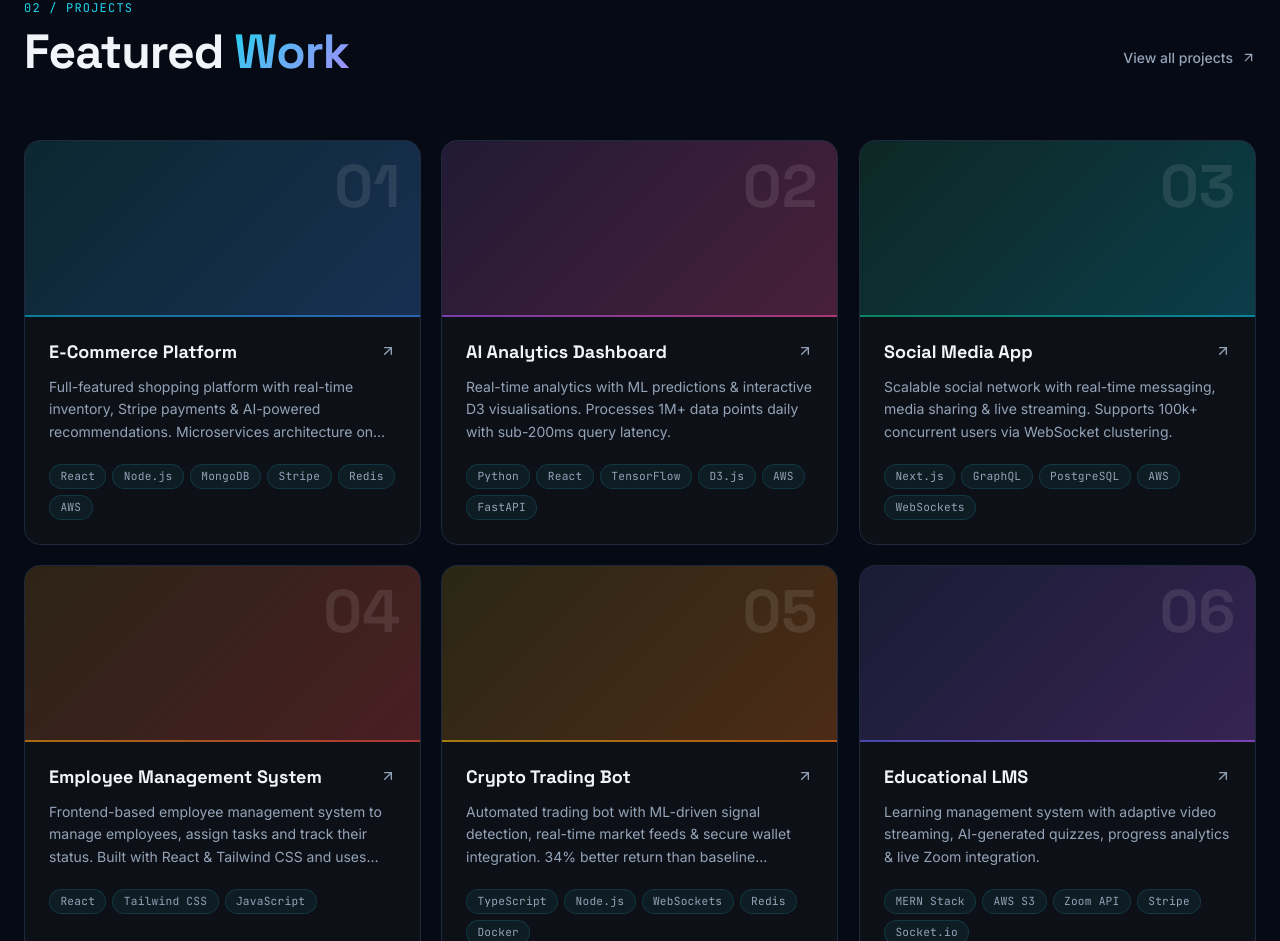
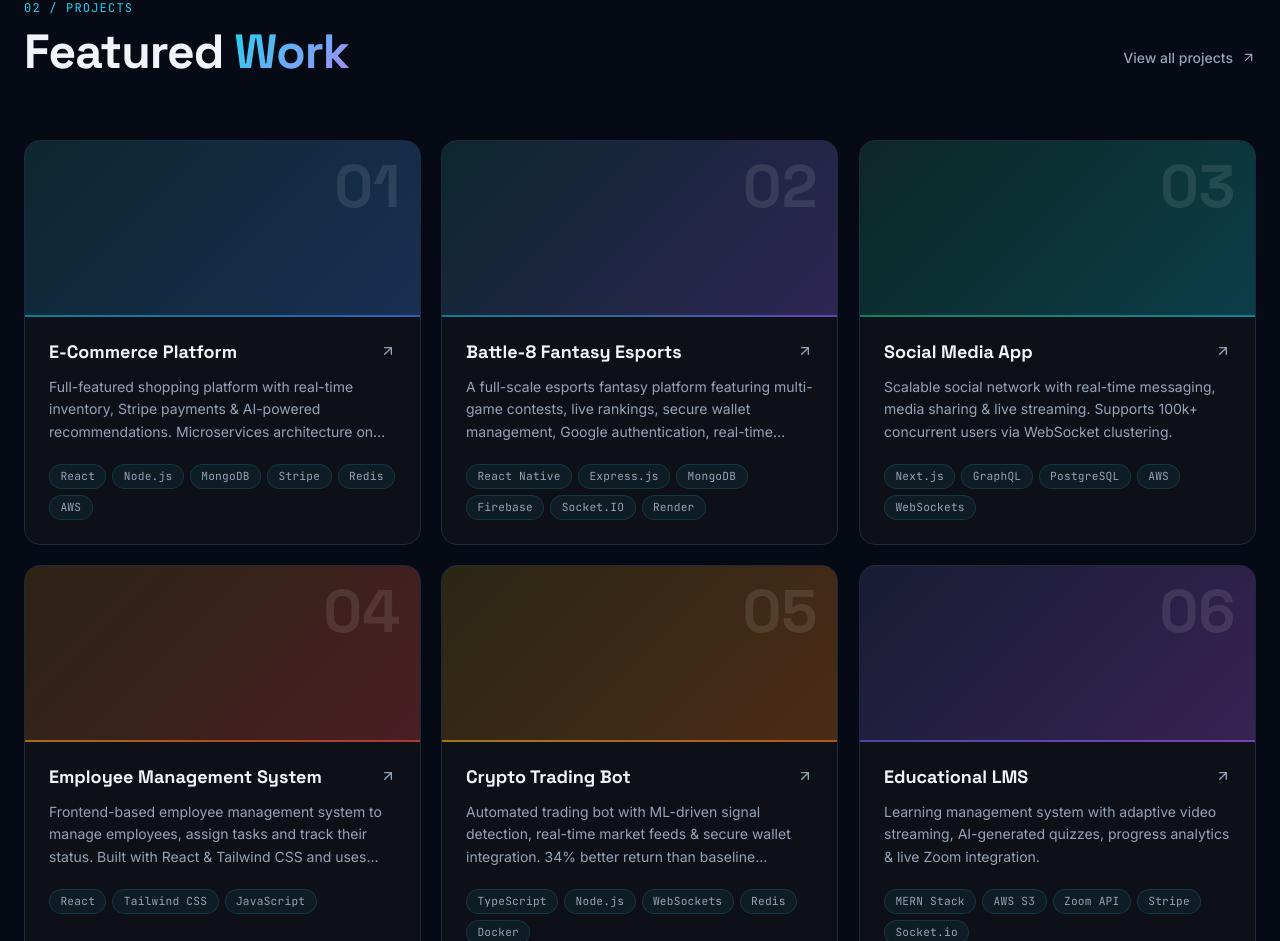
Before and after one commit to Arpit-badiya/myportfolio, a React (Vite) app: page / in a window 1280 px wide. Shown: the part 1673-2614 px from the top of the page. Built offline with nearby package versions, Linux system fonts and the light colour scheme.

Commit message:
project update

```diff
--- a/src/components/Projects.jsx
+++ b/src/components/Projects.jsx
@@ -18,12 +18,13 @@ const PROJECTS = [
   {
     id: 2,
     num: '02',
-    title: 'AI Analytics Dashboard',
-    desc:  'Real-time analytics with ML predictions & interactive D3 visualisations. Processes 1M+ data points daily with sub-200ms query latency.',
-    tags:  ['Python', 'React', 'TensorFlow', 'D3.js', 'AWS', 'FastAPI'],
-    from:  '#a855f7', to: '#ec4899',
-    live:  '#',
-    code:  '#',
+    title: 'Battle-8 Fantasy Esports',
+    desc: 'A full-scale esports fantasy platform featuring multi-game contests, live rankings, secure wallet management, Google authentication, real-time updates, and scalable admin controls built for competitive gaming communities.',
+    tags: ['React Native', 'Express.js', 'MongoDB', 'Firebase', 'Socket.IO', 'Render'],
+    from: '#06b6d4',
+    to: '#8b5cf6',
+    live: 'https://arpit-badiya.github.io/Battle-8/',
+    code: '#',
   },
   {
     id: 3,
```
